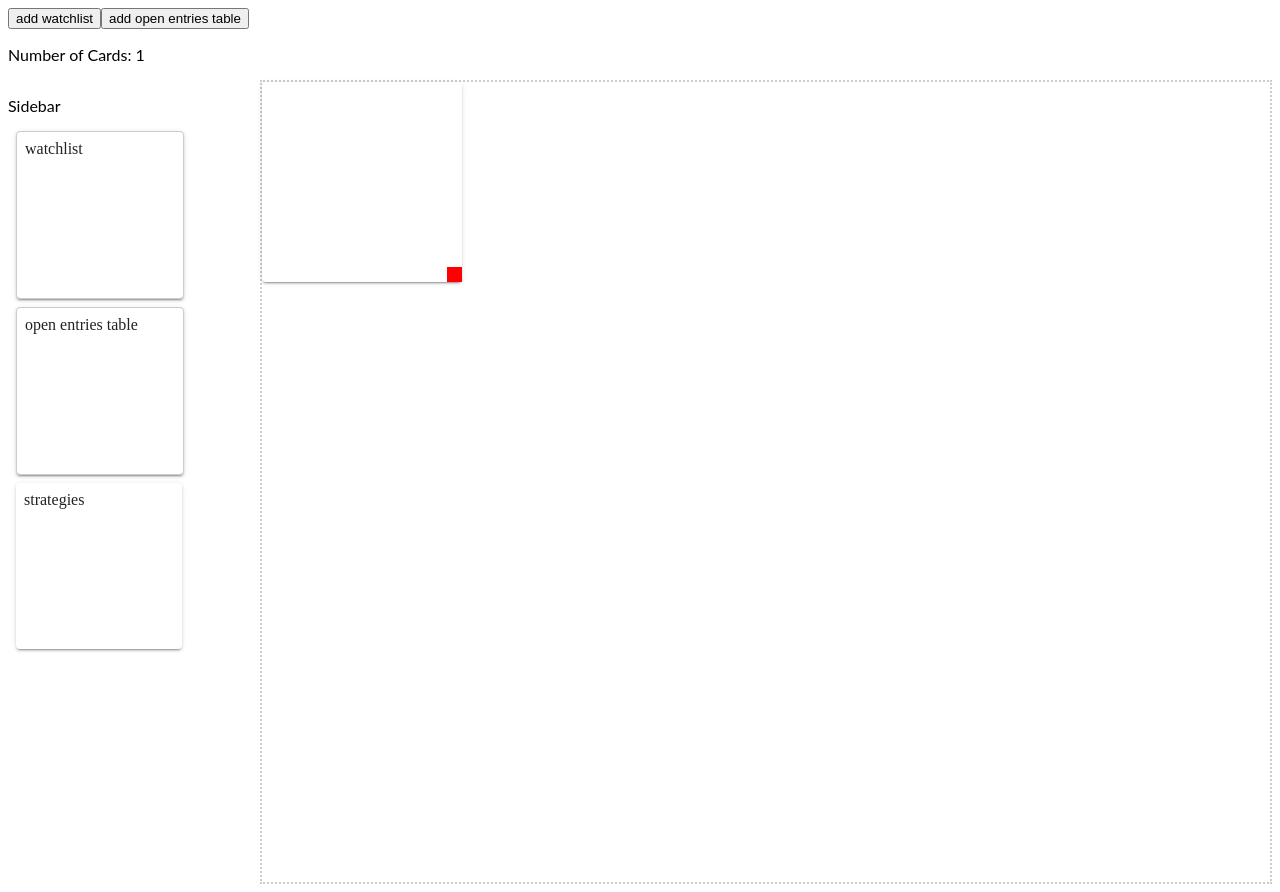
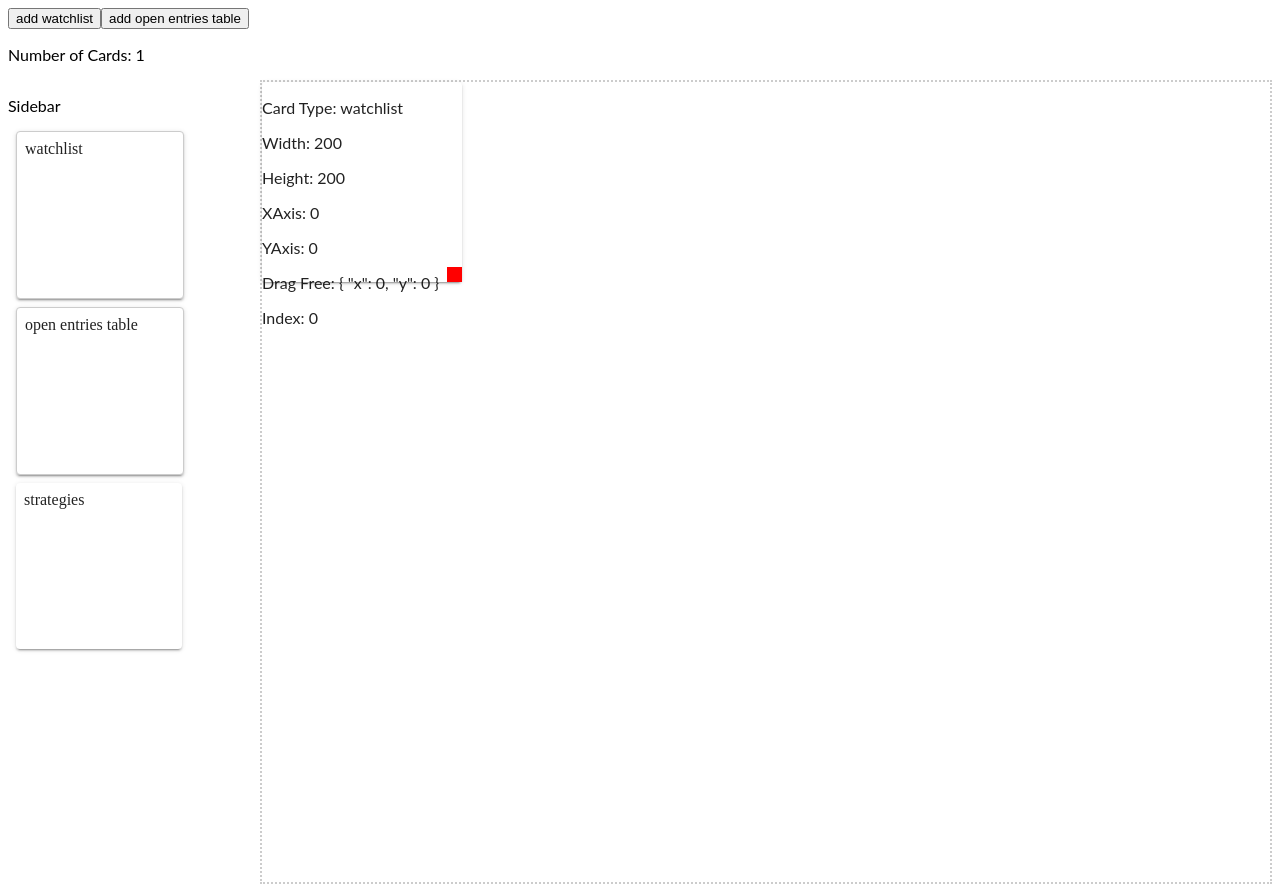
Before and after one commit to gitalvininfo/angular-drag-drop-resize, an Angular app: page / in a window 1280 px wide. Both pictures are taken after a click on the button "add watchlist". Built offline with nearby package versions, Linux system fonts and the light colour scheme.

Commit message:
return properties of box

```diff
--- a/src/app/app.component.html
+++ b/src/app/app.component.html
@@ -31,13 +31,13 @@
         [cdkDragFreeDragPosition]="control.dragFreePosition" (click)="clickControl(control)"
         (cdkDragEnded)="dragEnd($event, control)">
         <!-- {{dragPosition | json}} -->
-        <!-- <p>Card Type: {{control.cardType}}</p>
+        <p>Card Type: {{control.cardType}}</p>
         <p>Width: {{control.width}}</p>
         <p>Height: {{control.height}}</p>
         <p>XAxis: {{control.xAxis}}</p>
         <p>YAxis: {{control.yAxis}}</p>
         <p>Drag Free: {{control.dragFreePosition | json}}</p>
-        <p>Index: {{control.index}}</p> -->
+        <p>Index: {{control.index}}</p>
 
 
         <span #dragHandleRB cdkDragLockAxis="lockAxis" class="dragHandle" cdkDrag
```
